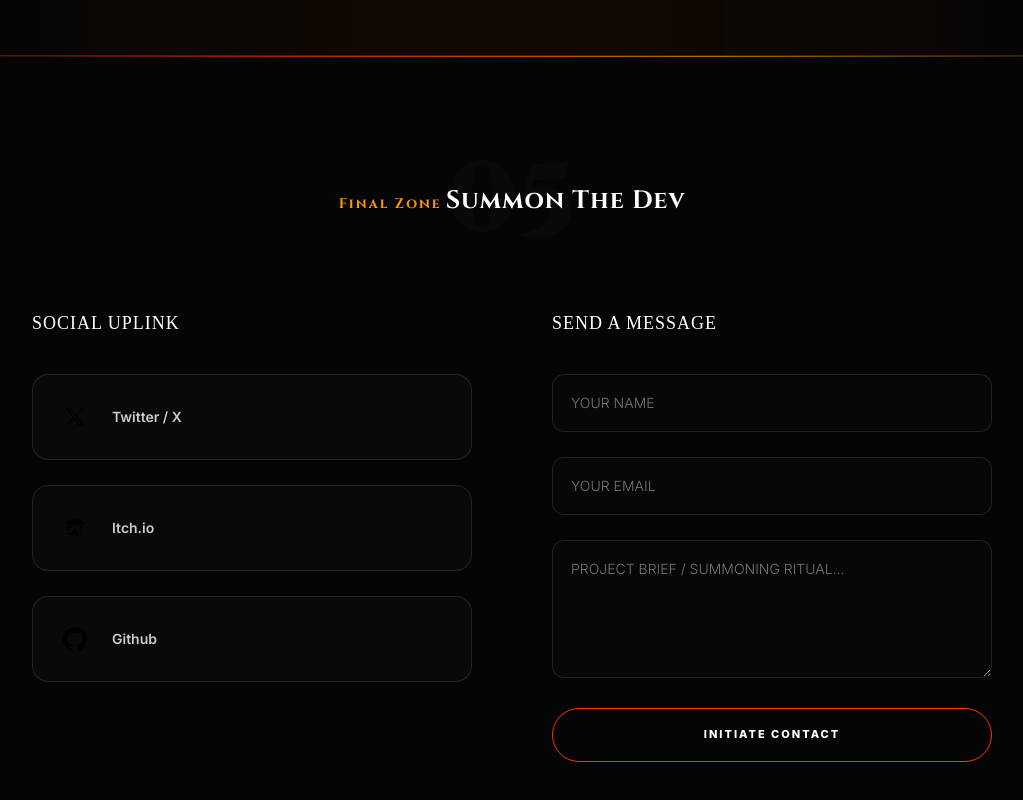
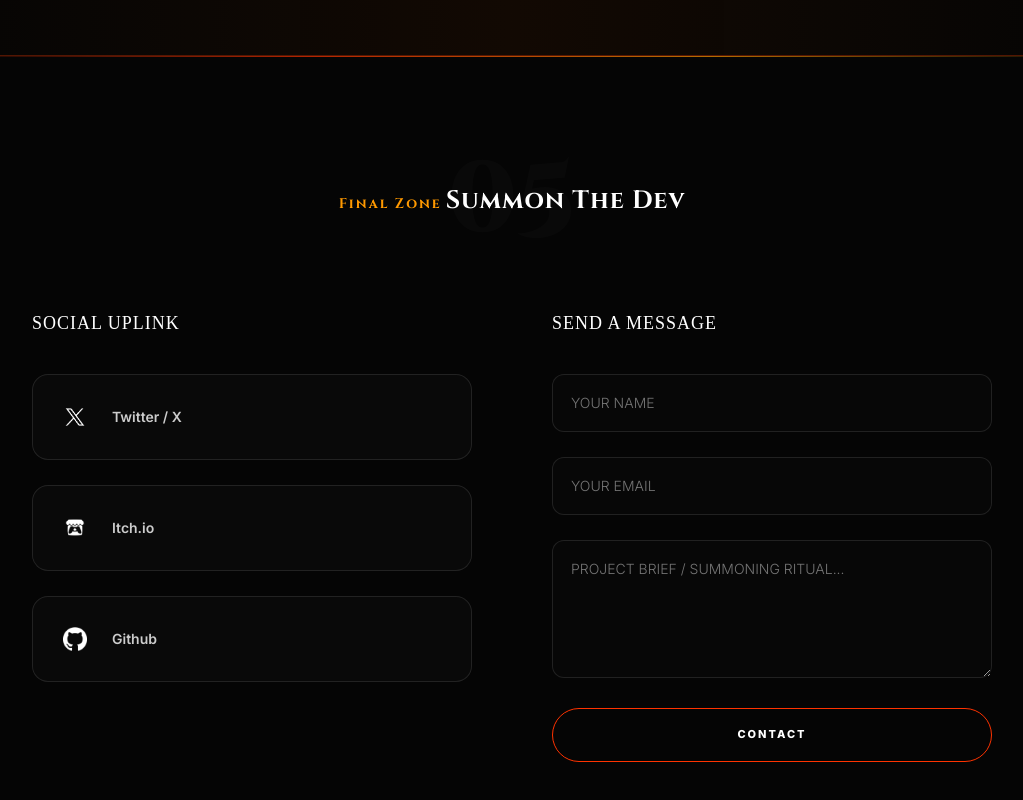
Before and after one commit to FireGamesDev/Portfolio, a plain HTML site: page index.html in a window 1280 px wide. Shown: the part 9169-9969 px from the top of the page, without its empty margins (128-1151 px from the left). Drawn offline with Linux system fonts and the light colour scheme.

Commit message:
Update index.html

```diff
--- a/index.html
+++ b/index.html
@@ -673,13 +673,13 @@
                 <div>
                     <h4 style="color:white; margin-bottom: 40px; font-family: 'Copperplate'; letter-spacing: 1px;">SOCIAL UPLINK</h4>
                     <a href="https://twitter.com/FireGamesDev1" target="_blank" class="social-link hover-target magnetic-btn">
-                        <img src="img/x.png" width="24" style="filter: invert(1);"><span style="color:#ccc; font-weight: 600;">Twitter / X</span>
+                        <img src="img/x.png" width="24" style="filter: brightness(0) invert(1);"><span style="color:#ccc; font-weight: 600;">Twitter / X</span>
                     </a>
                     <a href="https://levimakesgames.itch.io/" target="_blank" class="social-link hover-target magnetic-btn">
-                        <img src="img/itch.png" width="24" style="filter: invert(1);"><span style="color:#ccc; font-weight: 600;">Itch.io</span>
+                        <img src="img/itch.png" width="24" style="filter: brightness(0) invert(1);"><span style="color:#ccc; font-weight: 600;">Itch.io</span>
                     </a>
                     <a href="https://github.com/FireGamesDev" target="_blank" class="social-link hover-target magnetic-btn">
-                        <img src="img/Git.png" width="24" style="filter: invert(1);"><span style="color:#ccc; font-weight: 600;">Github</span>
+                        <img src="img/Git.png" width="24" style="filter: brightness(0) invert(1);"><span style="color:#ccc; font-weight: 600;">Github</span>
                     </a>
                 </div>
 
@@ -689,7 +689,7 @@
                         <input type="text" name="name" class="contact-input hover-target" placeholder="YOUR NAME" required>
                         <input type="email" name="email" class="contact-input hover-target" placeholder="YOUR EMAIL" required>
                         <textarea name="message" class="contact-input hover-target" rows="5" placeholder="PROJECT BRIEF / SUMMONING RITUAL..." required></textarea>
-                        <button type="submit" class="btn-slide magnetic-btn" style="width:100%; padding: 18px;">INITIATE CONTACT</button>
+                        <button type="submit" class="btn-slide magnetic-btn" style="width:100%; padding: 18px;">CONTACT</button>
                     </form>
                 </div>
             </div>
```
